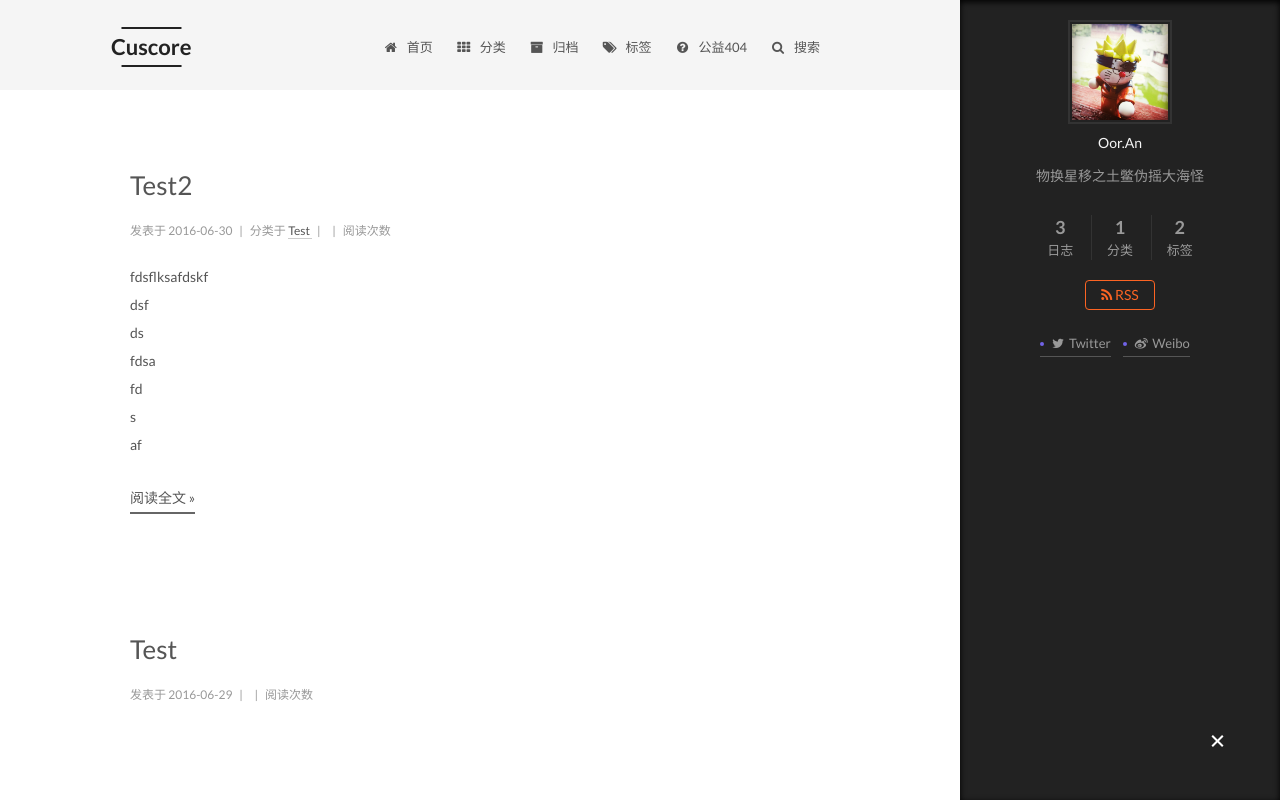
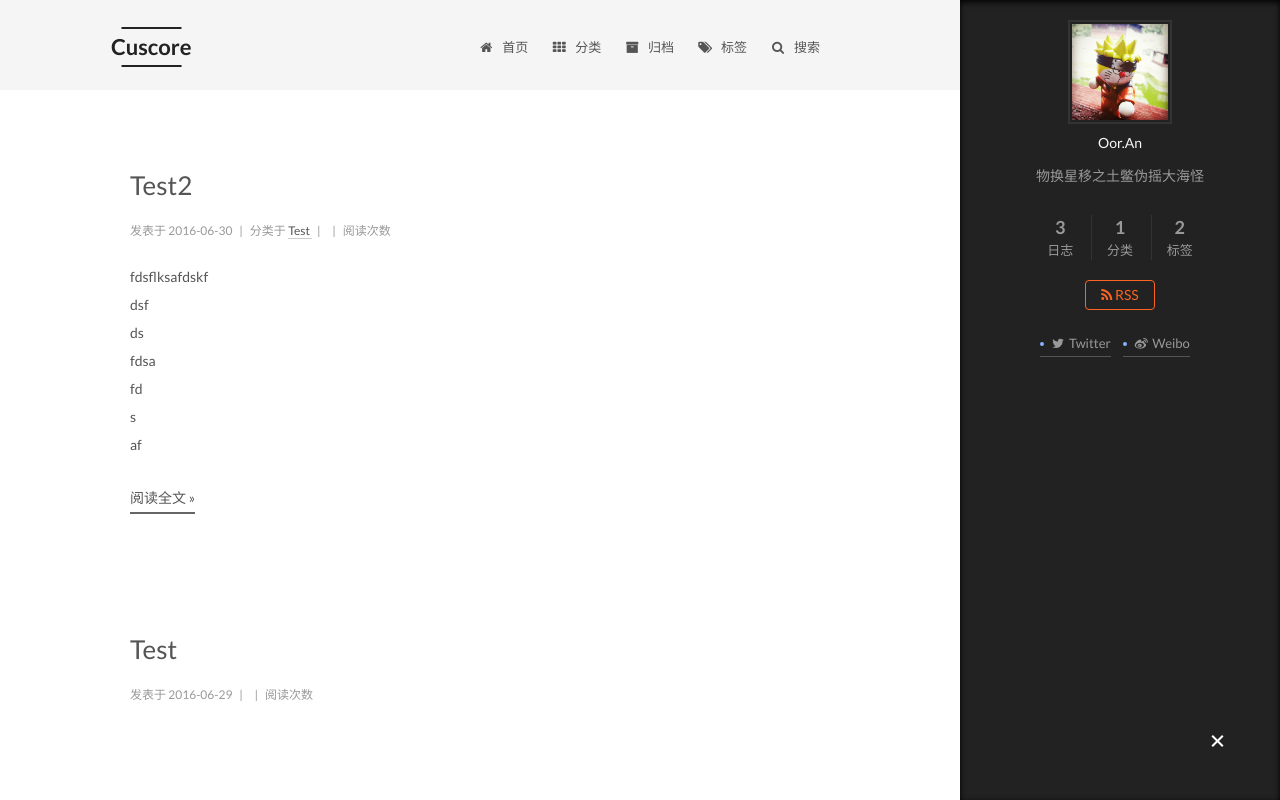
Before and after one commit to Anoor2css/Anoor2css.github.io, a plain HTML site: page index.html in a window 1280 px wide. Both pictures are taken after a click on the element 1217 px from the left and 742 px from the top of the page. Shown: the top 800 px of the page. Drawn offline with nearby package versions, Linux system fonts and the light colour scheme; some packages are replaced by stand-ins of ours; a script that the page names is missing.

Commit message:
Site updated: 2016-06-30 09:58:39

```diff
--- a/css/main.css
+++ b/css/main.css
@@ -1548,7 +1548,7 @@ pre .javascript .function {
   width: 4px;
   height: 4px;
   border-radius: 50%;
-  background: #7163e7;
+  background: #8ab1ff;
 }
 .links-of-blogroll {
   font-size: 13px;
--- a/index.html
+++ b/index.html
@@ -208,16 +208,6 @@
               <i class="menu-item-icon fa fa-fw fa-tags"></i> <br />
 
             标签
-          </a>
-        </li>
-
-
-        <li class="menu-item menu-item-commonweal">
-          <a href="/404.html" rel="section">
-
-              <i class="menu-item-icon fa fa-fw fa-question-circle"></i> <br />
-
-            公益404
           </a>
         </li>
 
```
Also changed, not shown: 2016/06/29/Test/index.html (+0 -10 lines), 2016/06/29/hello-world/index.html (+0 -10 lines), 2016/06/30/test2/index.html (+0 -10 lines), 404.html (+0 -10 lines), archives/2016/06/index.html (+0 -10 lines), archives/2016/index.html (+0 -10 lines), archives/index.html (+0 -10 lines), baidu_verify_vott4d5e3X.html (+0 -10 lines), categories/Test/index.html (+0 -10 lines), categories/index.html (+0 -10 lines), tags/Test1/index.html (+0 -10 lines), tags/Test2/index.html (+0 -10 lines), tags/index.html (+0 -10 lines).
